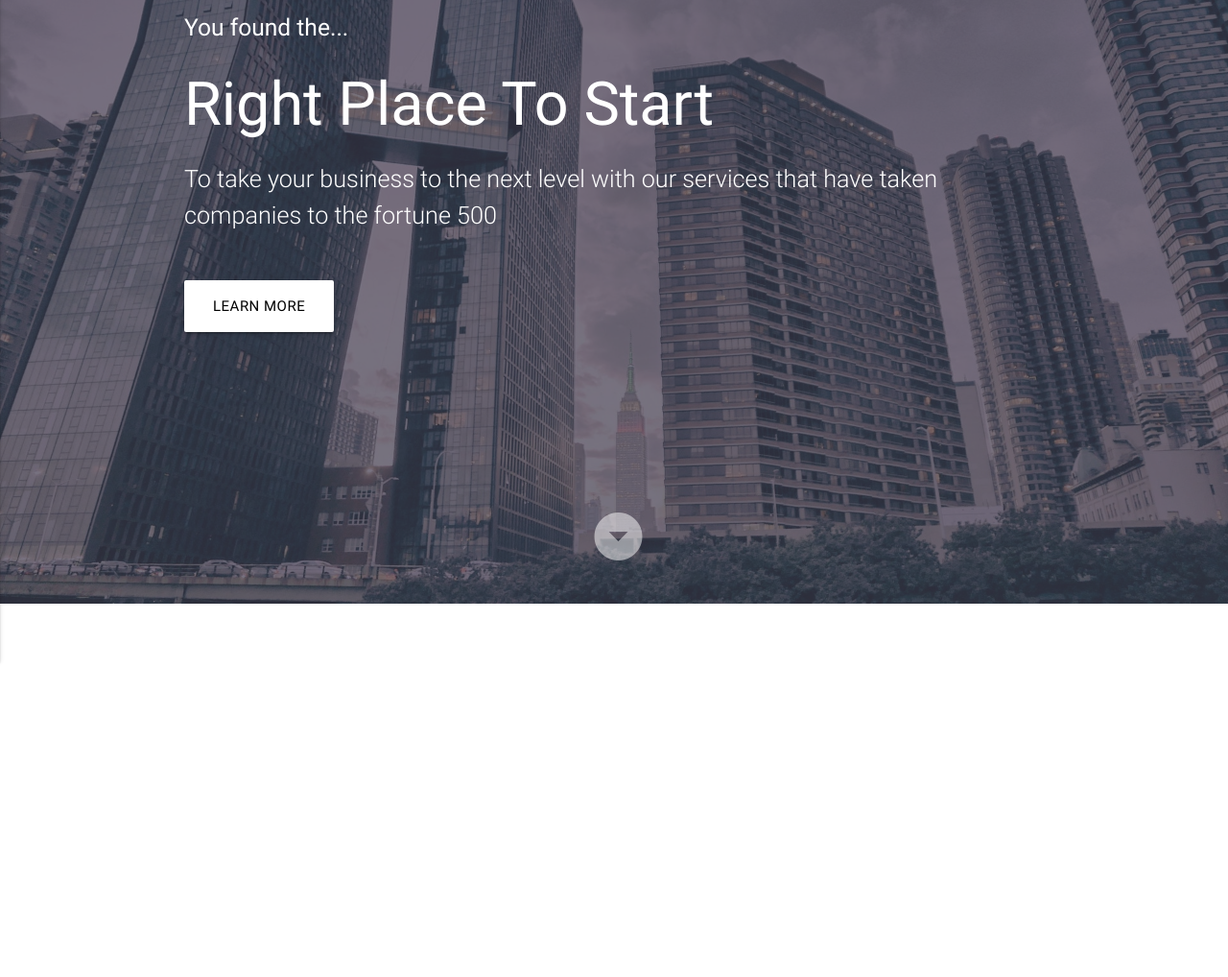
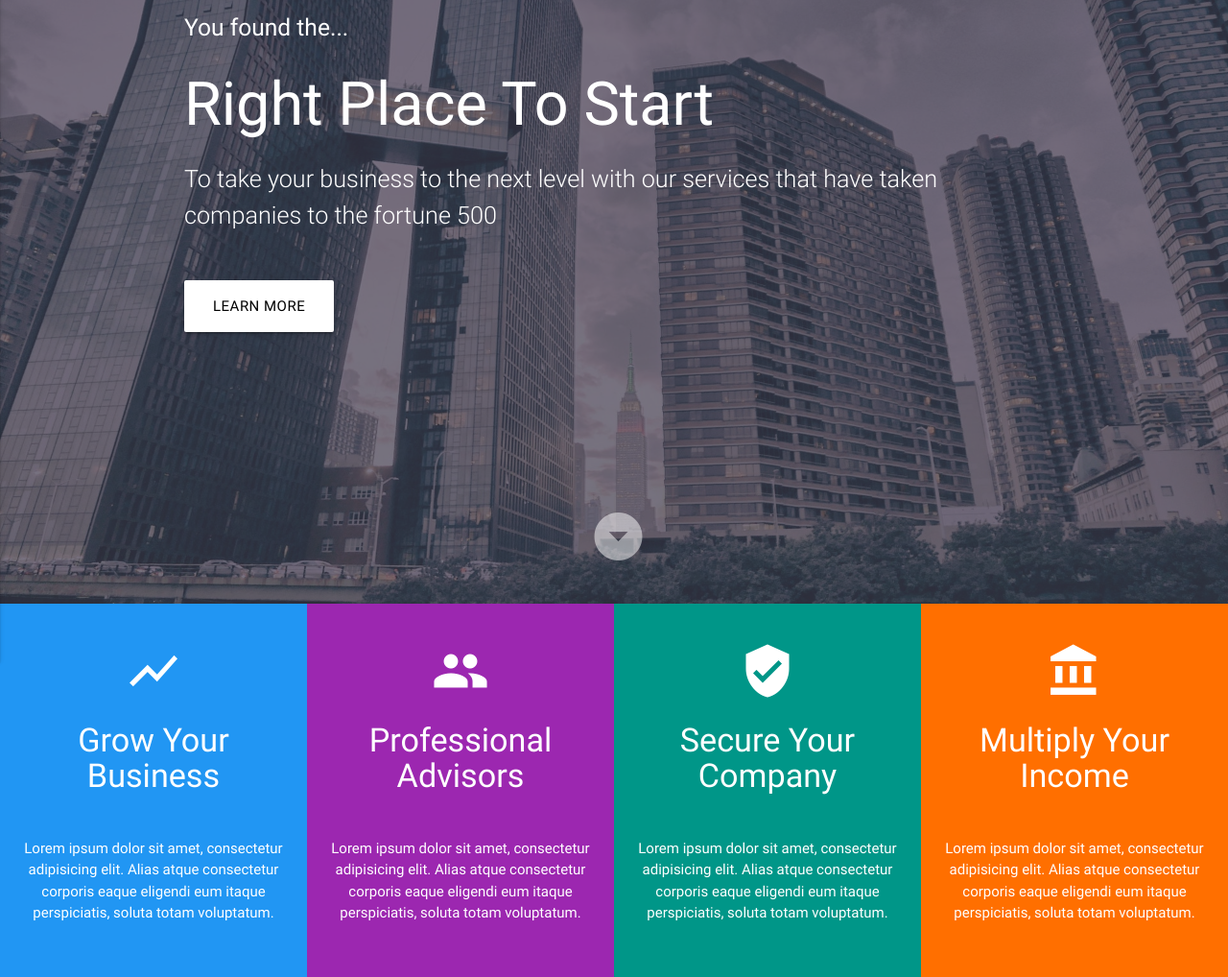
Before and after one commit to IcyRossaMac/bizland, a plain HTML site: page index.html in a window 1280 px wide. Shown: the part 171-1189 px from the top of the page at 96% size. Before the commit the page ends 800 px from the top, so only its background shows below. Drawn offline with nearby package versions, Linux system fonts and the light colour scheme.

Commit message:
Scrollfire & Boxes

```diff
--- a/css/main.css
+++ b/css/main.css
@@ -28,3 +28,23 @@
     left: 48%;
     opacity: 0.5;
 }
+
+/* BOXES */
+.box {
+    padding: 40px 10px !important;
+}
+
+.box h4 {
+    padding-bottom: 30px;
+}
+
+.section-boxes .row {
+    margin-bottom: 0 !important;
+}
+
+/* MEDIA QUERIES */
+@media (max-width: 600px) {
+    .main-header {
+        height: 50vh;
+    }
+}
--- a/index.html
+++ b/index.html
@@ -14,6 +14,7 @@
 </head>
 
 <body>
+<!-- Section: Header -->
 <header class="main-header">
   <div class="primary-overlay">
     <div class="navbar-fixed">
@@ -49,7 +50,7 @@
     <!-- Side Nav -->
     <ul class="side-nav" id="mobile-nav">
       <h4 class="blue-grey darken-3 center">Bizland</h4>
-      <li><a class="divider"></a></li>
+      <li><div class="divider"></div></li>
       <li>
         <a href="#home">Home</a>
       </li>
@@ -84,6 +85,44 @@
   </div>
 </header>
 
+<!-- Section: Boxes -->
+<section class="section-boxes center">
+  <div class="row">
+    <div class="col s12 m6 l3 blue white-text box">
+      <i class="material-icons medium">show_chart</i>
+      <h4>Grow Your Business</h4>
+      <p>
+        Lorem ipsum dolor sit amet, consectetur adipisicing elit. Alias atque consectetur corporis eaque eligendi eum
+        itaque perspiciatis, soluta totam voluptatum.
+      </p>
+    </div>
+    <div class="col s12 m6 l3 purple white-text box">
+      <i class="material-icons medium">people</i>
+      <h4>Professional Advisors</h4>
+      <p>
+        Lorem ipsum dolor sit amet, consectetur adipisicing elit. Alias atque consectetur corporis eaque eligendi eum
+        itaque perspiciatis, soluta totam voluptatum.
+      </p>
+    </div>
+    <div class="col s12 m6 l3 teal white-text box">
+      <i class="material-icons medium">verified_user</i>
+      <h4>Secure Your Company</h4>
+      <p>
+        Lorem ipsum dolor sit amet, consectetur adipisicing elit. Alias atque consectetur corporis eaque eligendi eum
+        itaque perspiciatis, soluta totam voluptatum.
+      </p>
+    </div>
+    <div class="col s12 m6 l3 amber darken-4 white-text box">
+      <i class="material-icons medium">account_balance</i>
+      <h4>Multiply Your Income</h4>
+      <p>
+        Lorem ipsum dolor sit amet, consectetur adipisicing elit. Alias atque consectetur corporis eaque eligendi eum
+        itaque perspiciatis, soluta totam voluptatum.
+      </p>
+    </div>
+  </div>
+</section>
+
 <!--Import jQuery before materialize.js-->
 <script type="text/javascript" src="https://code.jquery.com/jquery-3.2.1.min.js"></script>
 <script type="text/javascript" src="js/materialize.min.js"></script>
@@ -92,6 +131,22 @@
         // Init Side Nav
         $('.button-collapse').sideNav();
 
+        // Scrollfire
+        const options = [
+            {
+                selector: '.main-text', offset: 0, callback: function (el) {
+                    Materialize.fadeInImage($(el));
+                }
+            },
+            {
+                selector: '.navbar-fixed', offset: 1500, callback: function () {
+                    $('nav').removeClass('transparent').addClass('blue-grey darken-3')
+                }
+            }
+        ];
+
+        Materialize.scrollFire(options);
+
     });
 </script>
 </body>
```
